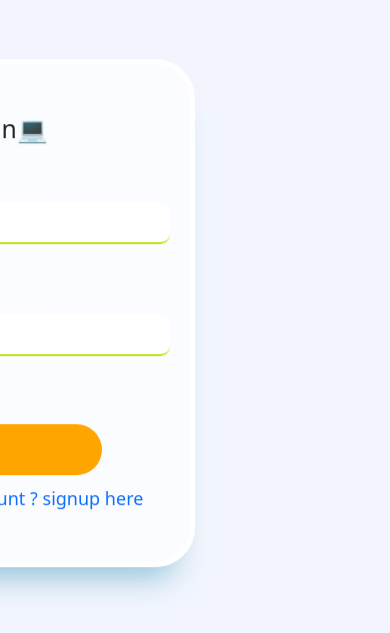
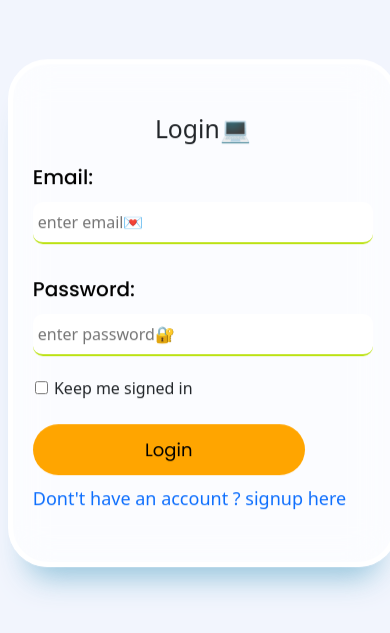
Before and after one commit to Mdsamir92/crud, a React (Create React App) app: page / in a window 390 px wide. Shown: the part 151-784 px from the top of the page. Built offline with nearby package versions, Linux system fonts and the light colour scheme.

Commit message:
Update Login.css

```diff
--- a/src/components/login/Login.css
+++ b/src/components/login/Login.css
@@ -95,7 +95,7 @@ label {
     padding: 50px 20px;
     width: 100%;
     margin: 0px;
-    left:0;
+
   }
 
   input{
```
